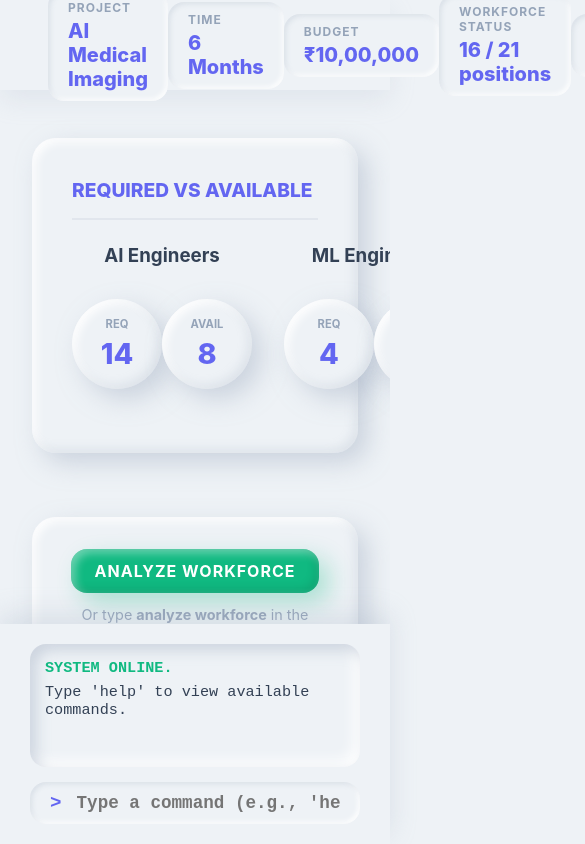
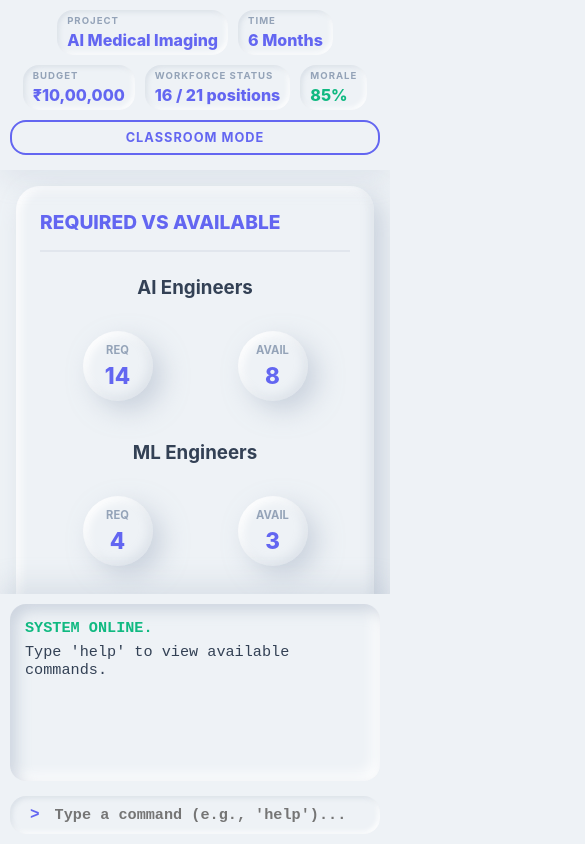
Before and after one commit to jackso1328/HR-simulation, a plain HTML site: page index.html in a window 390 px wide. Both pictures are taken after a click on the button "START SIMULATION". Shown: the top 844 px of the page, 585 px wide, since content can reach past the window. Drawn offline with Linux system fonts and the light colour scheme.

Commit message:
Make UI mobile friendly

```diff
--- a/css/style.css
+++ b/css/style.css
@@ -441,3 +441,32 @@
     font-weight: 600;
 }
 .funnel-stage span:first-child { color: var(--text-muted); }
+
+/* Mobile Responsiveness */
+@media (max-width: 850px) {
+    #top-bar { padding: 10px; height: auto; flex-wrap: wrap; gap: 10px; justify-content: center; }
+    .stat-box { padding: 5px 10px; }
+    .stat-box .value { font-size: 1rem; }
+    .stat-box .label { font-size: 0.6rem; }
+    h1.logo { font-size: 2rem; }
+
+    #main-panel { padding: 1rem; }
+    .panel { padding: 1.5rem; }
+
+    .grid-2, .grid-3 { grid-template-columns: 1fr !important; gap: 1rem; }
+
+    #terminal { height: 250px; padding: 10px; }
+    .prompt { font-size: 1rem; }
+    #command-input { font-size: 0.95rem; }
+
+    .dashboard-grid { grid-template-columns: repeat(2, 1fr) !important; gap: 1rem; }
+
+    #modal-content { padding: 1.5rem; }
+}
+
+@media (max-width: 480px) {
+    .dashboard-grid { grid-template-columns: 1fr !important; }
+    .stat-circle { width: 70px; height: 70px; }
+    .stat-circle .num { font-size: 1.4rem; }
+    .btn { width: 100%; margin-bottom: 5px; }
+}
```
